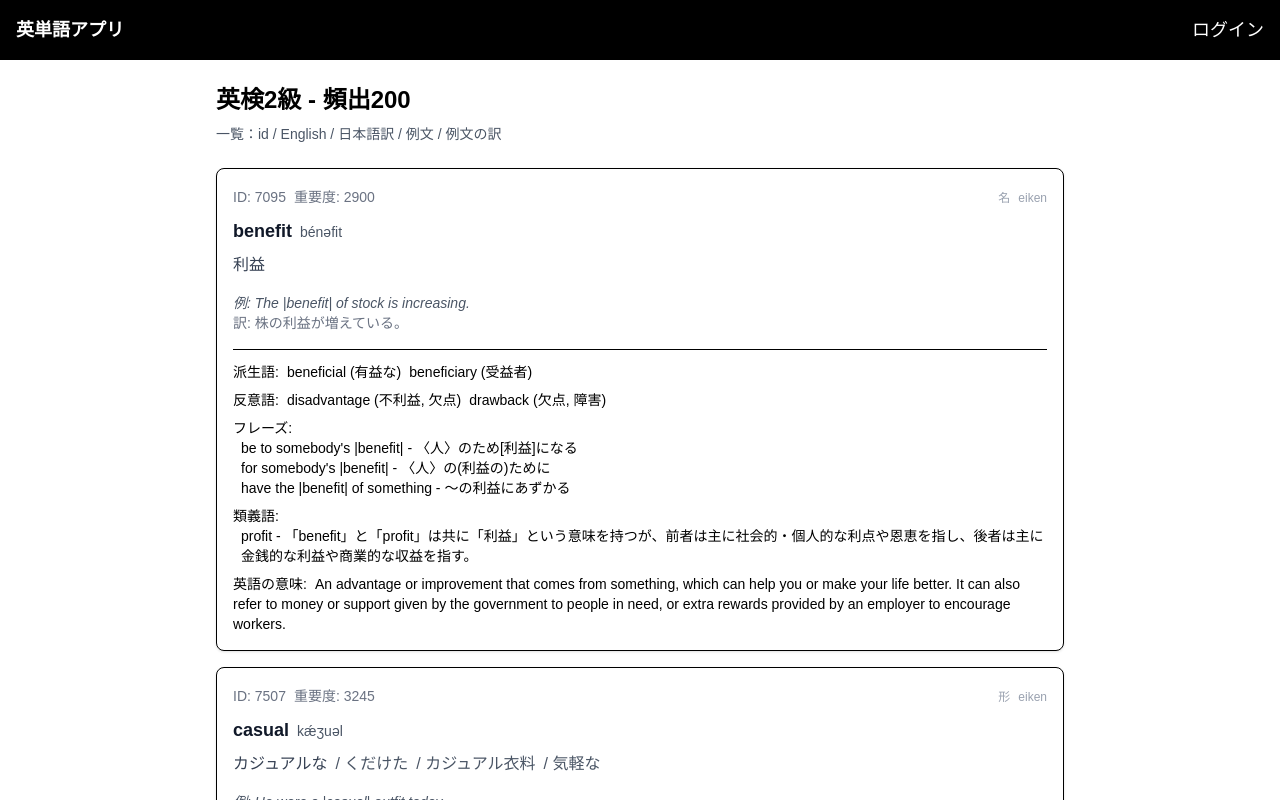
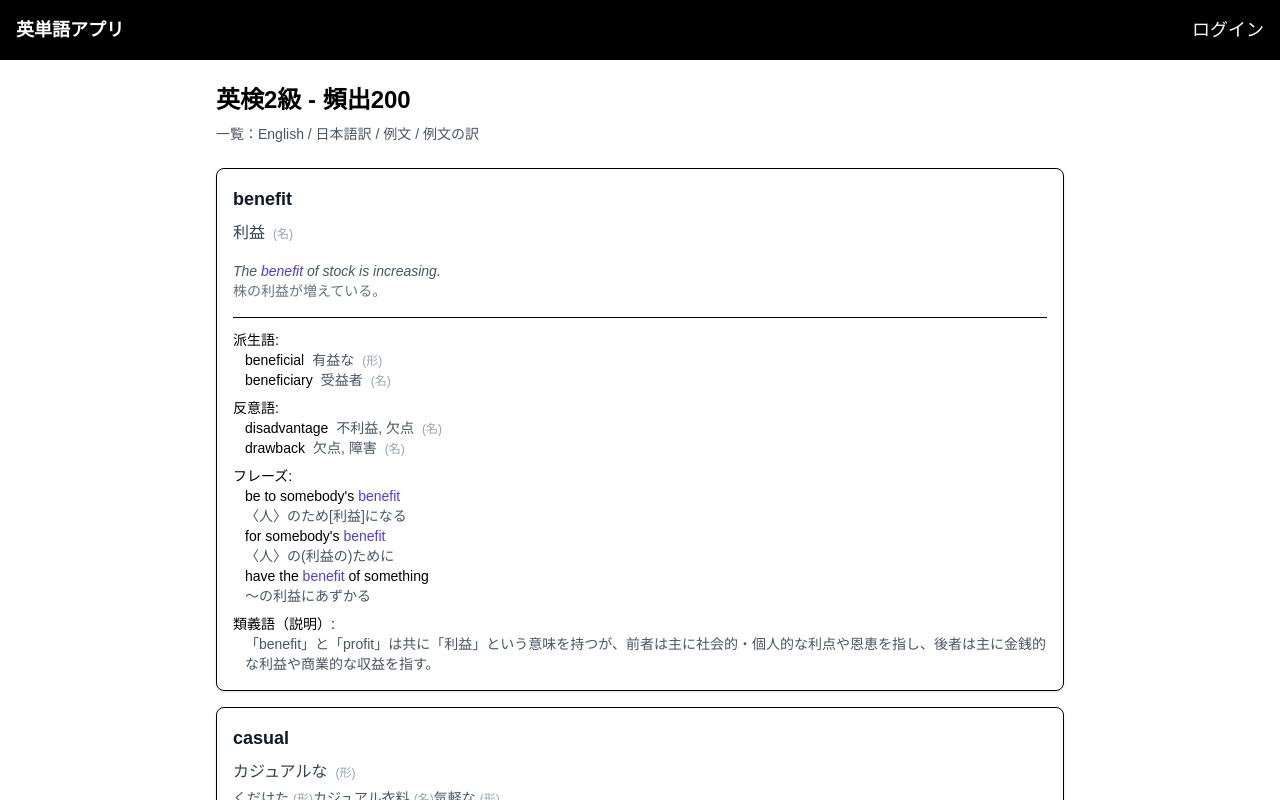
Before and after one commit to r77tchan/word, a Next.js app: page /card in a window 1280 px wide. Shown: the top 800 px of the page. Built offline with nearby package versions, Linux system fonts and the light colour scheme.

Commit message:
スタイル調整

```diff
--- a/app/card/page.tsx
+++ b/app/card/page.tsx
@@ -48,27 +48,50 @@ const posMap: Record<string, string> = {
   adjective: "形",
   verb: "動",
   adverb: "副",
+  conjunction: "接",
+  preposition: "前",
 };
 
-const items = (data as unknown as Item[]).map(item => ({
+const items = (data as unknown as Item[]).map((item) => ({
   ...item,
-  part_of_speech: item.part_of_speech ? posMap[item.part_of_speech] || item.part_of_speech : undefined,
-  json: item.json ? {
+  part_of_speech: item.part_of_speech
+    ? posMap[item.part_of_speech] || item.part_of_speech
+    : undefined,
+  json: item.json
+    ? {
         ...item.json,
-    derivatives: item.json.derivatives?.map(d => ({
+        derivatives: item.json.derivatives?.map((d) => ({
           ...d,
-      part_of_speech: posMap[d.part_of_speech] || d.part_of_speech
+          part_of_speech: posMap[d.part_of_speech] || d.part_of_speech,
         })),
-    other_translations: item.json.other_translations?.map(t => ({
+        other_translations: item.json.other_translations?.map((t) => ({
           ...t,
-      part_of_speech: posMap[t.part_of_speech] || t.part_of_speech
+          part_of_speech: posMap[t.part_of_speech] || t.part_of_speech,
         })),
-    antonyms: item.json.antonyms?.map(a => ({
+        antonyms: item.json.antonyms?.map((a) => ({
           ...a,
-      part_of_speech: posMap[a.part_of_speech] || a.part_of_speech
-    }))
-  } : undefined
+          part_of_speech: posMap[a.part_of_speech] || a.part_of_speech,
+        })),
+      }
+    : undefined,
 }));
+
+function renderPipeText(text?: string | null) {
+  if (!text) return null;
+  const parts = text.split(/(\|[^|]+\|)/g);
+  return parts.map((part, idx) => {
+    if (!part) return null;
+    if (part.startsWith("|") && part.endsWith("|")) {
+      const inner = part.slice(1, -1);
+      return (
+        <span key={idx} className="font-medium text-indigo-600">
+          {inner}
+        </span>
+      );
+    }
+    return <span key={idx}>{part}</span>;
+  });
+}
 
 export default function cardPage() {
   return (
@@ -76,7 +99,7 @@ export default function cardPage() {
       <div className="mx-auto max-w-4xl p-6">
         <h1 className="mb-2 text-2xl font-bold">英検2級 - 頻出200</h1>
         <p className="mb-6 text-sm text-gray-600">
-          一覧：id / English / 日本語訳 / 例文 / 例文の訳
+          一覧：English / 日本語訳 / 例文 / 例文の訳
         </p>
 
         <ul className="space-y-4">
@@ -86,49 +109,40 @@ export default function cardPage() {
                 key={item.id}
                 className="rounded-lg border bg-white p-4 shadow-sm"
               >
-                <div className="mb-2 flex items-center justify-between">
+                <div className="mb-2">
+                  <span className="mr-2 text-lg font-semibold text-gray-900">
+                    {renderPipeText(item.english)}
+                  </span>
+                </div>
+
+                {item.translation && (
+                  <div className="mb-4 text-base text-gray-700">
                     <div>
-                    <span className="mr-2 text-sm text-gray-500">
-                      ID: {item.id}
+                      <span className="font-medium">
+                        {renderPipeText(item.translation)}
                       </span>
-                    {item.importance !== undefined && (
-                      <span className="text-sm text-gray-500">
-                        重要度: {item.importance}
+                      {item.part_of_speech && (
+                        <span className="ml-2 text-xs text-gray-400">
+                          ({item.part_of_speech})
                         </span>
                       )}
                     </div>
-                  <div>
-                    {item.part_of_speech && (
-                      <span className="mr-2 text-xs text-gray-400 capitalize">
-                        {item.part_of_speech}
+
+                    {item.json?.other_translations &&
+                      item.json.other_translations.length > 0 && (
+                        <div className="mt-1 text-sm text-gray-600">
+                          {item.json.other_translations.map((trans, idx) => (
+                            <span key={idx}>
+                              {renderPipeText(trans.translation)}
+                              {trans.part_of_speech ? (
+                                <span className="ml-1 text-xs text-gray-400">
+                                  ({trans.part_of_speech})
                                 </span>
-                    )}
-                    {item.course && (
-                      <span className="text-xs text-gray-400">
-                        {item.course}
-                      </span>
-                    )}
-                  </div>
-                </div>
-
-                <div className="mb-2">
-                  <span className="mr-2 text-lg font-semibold text-gray-900">
-                    {item.english}
-                  </span>
-                  {item.json?.pronunciation && (
-                    <span className="text-sm text-gray-600">
-                      {item.json.pronunciation}
-                    </span>
-                  )}
-                </div>
-                {item.translation && (
-                  <div className="mb-4 text-base text-gray-700">
-                    {item.translation}
-                    {item.json?.other_translations?.map((trans, idx) => (
-                      <span key={idx} className="ml-2 text-gray-600">
-                        / {trans.translation}
+                              ) : null}
                             </span>
                           ))}
+                        </div>
+                      )}
                   </div>
                 )}
 
@@ -137,43 +151,55 @@ export default function cardPage() {
                     <div>
                       {item.example && (
                         <div className="text-sm text-gray-600 italic">
-                          例: {item.example}
+                          {renderPipeText(item.example)}
                         </div>
                       )}
                       {item.example_translation && (
                         <div className="text-sm text-gray-500">
-                          訳: {item.example_translation}
+                          {renderPipeText(item.example_translation)}
                         </div>
                       )}
                     </div>
                   )}
+
                   {item.json?.other_examples?.map((ex, idx) => (
                     <div key={idx}>
                       <div className="text-sm text-gray-600 italic">
-                        例{idx + 2}: {ex.english}
+                        {renderPipeText(ex.english)}
                       </div>
                       <div className="text-sm text-gray-500">
-                        訳: {ex.translation}
+                        {renderPipeText(ex.translation)}
                       </div>
                     </div>
                   ))}
                 </div>
 
                 {item.json &&
-                  (item.json.derivatives?.length ||
-                    item.json.antonyms?.length ||
-                    item.json.phrases?.length ||
-                    item.json.synonyms?.length ||
-                    item.json.english_meaning) && (
+                  ((item.json.derivatives?.length ?? 0) > 0 ||
+                    (item.json.antonyms?.length ?? 0) > 0 ||
+                    (item.json.phrases?.length ?? 0) > 0 ||
+                    (item.json.synonyms?.length ?? 0) > 0) && (
                     <div className="mt-3 space-y-2 border-t pt-3 text-sm">
                       {item.json?.derivatives &&
                         item.json.derivatives.length > 0 && (
                           <div>
                             <span className="font-medium">派生語:</span>
                             {item.json.derivatives.map((d, idx) => (
-                              <span key={idx} className="ml-2">
-                                {d.english} ({d.translation})
+                              <div key={idx} className="ml-3">
+                                <span className="font-medium">
+                                  {renderPipeText(d.english)}
                                 </span>
+                                {d.translation && (
+                                  <span className="ml-2 text-gray-600">
+                                    {renderPipeText(d.translation)}
+                                  </span>
+                                )}
+                                {d.part_of_speech && (
+                                  <span className="ml-2 text-xs text-gray-400">
+                                    ({d.part_of_speech})
+                                  </span>
+                                )}
+                              </div>
                             ))}
                           </div>
                         )}
@@ -182,9 +208,21 @@ export default function cardPage() {
                         <div>
                           <span className="font-medium">反意語:</span>
                           {item.json.antonyms.map((a, idx) => (
-                            <span key={idx} className="ml-2">
-                              {a.english} ({a.translation})
+                            <div key={idx} className="ml-3">
+                              <span className="font-medium">
+                                {renderPipeText(a.english)}
                               </span>
+                              {a.translation && (
+                                <span className="ml-2 text-gray-600">
+                                  {renderPipeText(a.translation)}
+                                </span>
+                              )}
+                              {a.part_of_speech && (
+                                <span className="ml-2 text-xs text-gray-400">
+                                  ({a.part_of_speech})
+                                </span>
+                              )}
+                            </div>
                           ))}
                         </div>
                       )}
@@ -193,8 +231,13 @@ export default function cardPage() {
                         <div>
                           <span className="font-medium">フレーズ:</span>
                           {item.json.phrases.map((p, idx) => (
-                            <div key={idx} className="ml-2">
-                              {p.english} - {p.translation}
+                            <div key={idx} className="ml-3">
+                              <div className="font-medium">
+                                {renderPipeText(p.english)}
+                              </div>
+                              <div className="text-sm text-gray-600">
+                                {renderPipeText(p.translation)}
+                              </div>
                             </div>
                           ))}
                         </div>
@@ -202,21 +245,15 @@ export default function cardPage() {
 
                       {item.json?.synonyms && item.json.synonyms.length > 0 && (
                         <div>
-                          <span className="font-medium">類義語:</span>
+                          <span className="font-medium">類義語（説明）:</span>
                           {item.json.synonyms.map((s, idx) => (
-                            <div key={idx} className="ml-2">
-                              {s.english} - {s.description}
+                            <div
+                              key={idx}
+                              className="ml-3 text-sm text-gray-600"
+                            >
+                              {renderPipeText(s.description)}
                             </div>
                           ))}
-                        </div>
-                      )}
-
-                      {item.json.english_meaning && (
-                        <div>
-                          <span className="font-medium">英語の意味:</span>
-                          <span className="ml-2">
-                            {item.json.english_meaning}
-                          </span>
                         </div>
                       )}
                     </div>
```
Lines whose indentation alone changed are shown as unchanged.
